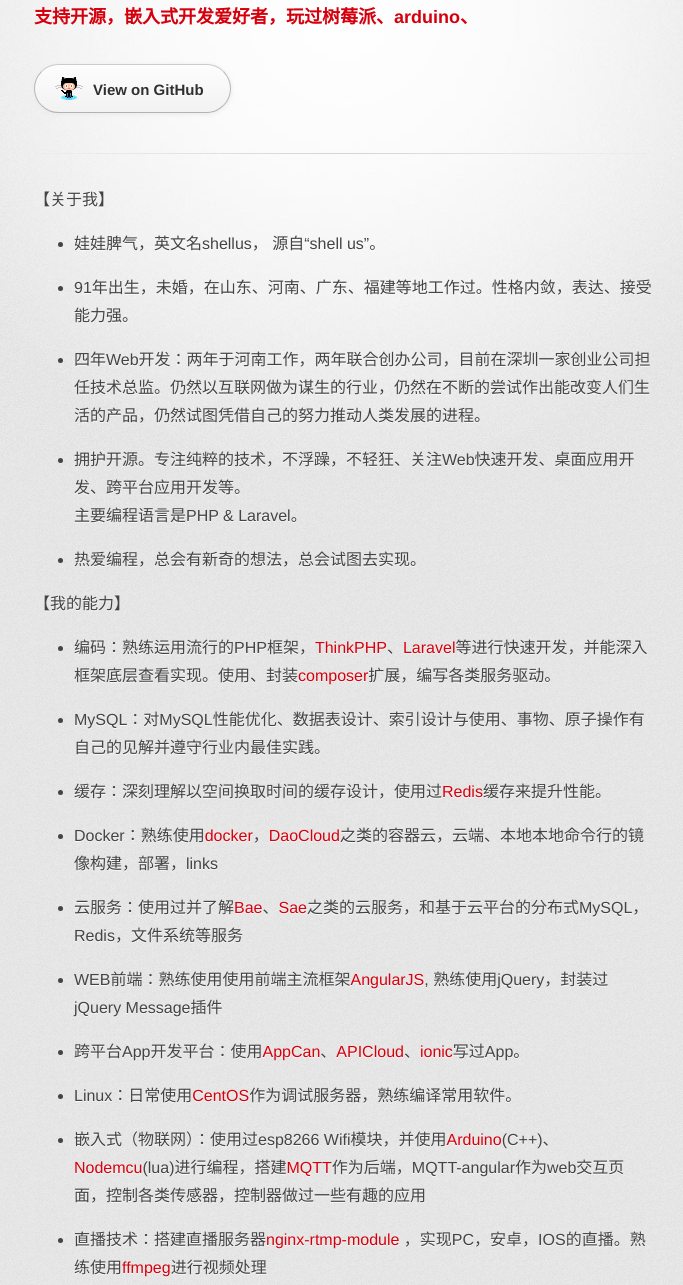
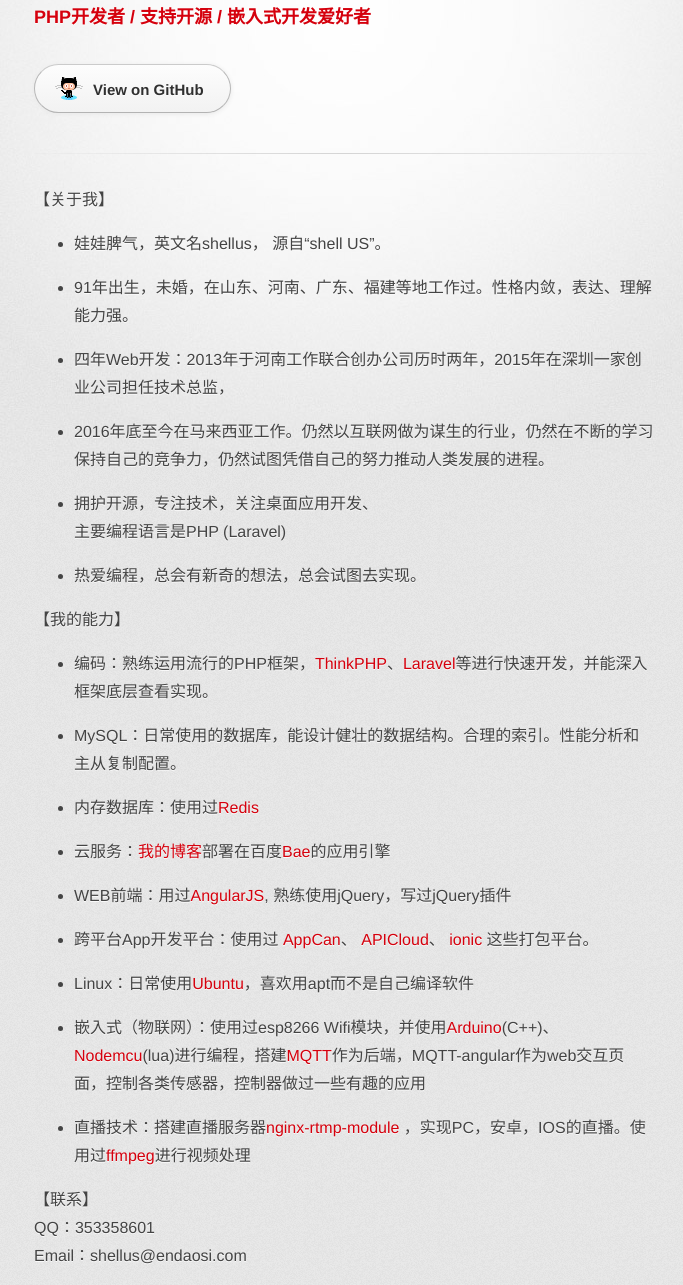
Before and after one commit to shellus/shellus.github.io, a plain HTML site: page index.html in a window 1280 px wide. Shown: the part 108-1393 px from the top of the page, without its empty margins (296-979 px from the left). Drawn offline with Linux system fonts and the light colour scheme; a script that the page names is missing.

Commit message:
变更信息

```diff
--- a/index.html
+++ b/index.html
@@ -14,10 +14,12 @@
             padding: 0;
             margin: 0;
         }
+
         header {
             padding-top: 35px;
             padding-bottom: 25px;
         }
+
         header h1 {
             font-family: 'Chivo', 'Helvetica Neue', Helvetica, Arial, serif;
             font-size: 48px;
@@ -27,23 +29,28 @@
             letter-spacing: -1px;
             margin: 0;
         }
+
         header p {
             margin-bottom: 8px;
             font-size: 18px;
             font-weight: bold;
             color: #d5000d;
         }
+
         #container {
             min-height: 595px;
             background: transparent url(images/highlight-bg.jpg) 50% 0 no-repeat;
         }
+
         #container img {
             max-width: 100%;
         }
+
         .inner {
             width: 620px;
             margin: 0 auto;
         }
+
         hr {
             height: 1px;
             padding-bottom: 1em;
@@ -52,6 +59,7 @@
             background: transparent url('images/hr.png') 50% 0 no-repeat;
             border: none;
         }
+
         footer {
             padding-top: 20px;
             padding-bottom: 30px;
@@ -60,15 +68,19 @@
             color: #aaa;
             background: transparent url('images/hr.png') 0 0 no-repeat;
         }
-        footer p{
+
+        footer p {
             text-align: center;
         }
+
         #view-on-github span {
             background: transparent url(images/octocat-icon.png) 12px 50% no-repeat;
         }
+
         .clearfix {
             display: block;
         }
+
         .clearfix:after {
             display: block;
             height: 0;
@@ -76,9 +88,11 @@
             visibility: hidden;
             content: '.';
         }
+
         #downloads {
             margin-bottom: 40px;
         }
+
         a.button {
             display: block;
             float: left;
@@ -91,12 +105,12 @@
             color: #303030;
             background: #fdfdfd;
             background: -moz-linear-gradient(top, #fdfdfd 0%, #f2f2f2 100%);
-            background: -webkit-gradient(linear, left top, left bottom, color-stop(0%,#fdfdfd), color-stop(100%,#f2f2f2));
-            background: -webkit-linear-gradient(top, #fdfdfd 0%,#f2f2f2 100%);
-            background: -o-linear-gradient(top, #fdfdfd 0%,#f2f2f2 100%);
-            background: -ms-linear-gradient(top, #fdfdfd 0%,#f2f2f2 100%);
-            background: linear-gradient(top, #fdfdfd 0%,#f2f2f2 100%);
-            filter: progid:DXImageTransform.Microsoft.gradient( startColorstr='#fdfdfd', endColorstr='#f2f2f2',GradientType=0 );
+            background: -webkit-gradient(linear, left top, left bottom, color-stop(0%, #fdfdfd), color-stop(100%, #f2f2f2));
+            background: -webkit-linear-gradient(top, #fdfdfd 0%, #f2f2f2 100%);
+            background: -o-linear-gradient(top, #fdfdfd 0%, #f2f2f2 100%);
+            background: -ms-linear-gradient(top, #fdfdfd 0%, #f2f2f2 100%);
+            background: linear-gradient(top, #fdfdfd 0%, #f2f2f2 100%);
+            filter: progid:DXImageTransform.Microsoft.gradient(startColorstr='#fdfdfd', endColorstr='#f2f2f2', GradientType=0);
             border-top: solid 1px #cbcbcb;
             border-right: solid 1px #b7b7b7;
             border-bottom: solid 1px #b3b3b3;
@@ -108,25 +122,28 @@
             -moz-border-radius: 30px;
             -webkit-border-radius: 30px;
         }
+
         a.button:hover {
             background: #fafafa;
             background: -moz-linear-gradient(top, #fdfdfd 0%, #f6f6f6 100%);
-            background: -webkit-gradient(linear, left top, left bottom, color-stop(0%,#fdfdfd), color-stop(100%,#f6f6f6));
-            background: -webkit-linear-gradient(top, #fdfdfd 0%,#f6f6f6 100%);
-            background: -o-linear-gradient(top, #fdfdfd 0%,#f6f6f6 100%);
-            background: -ms-linear-gradient(top, #fdfdfd 0%,#f6f6f6 100%);
-            background: linear-gradient(top, #fdfdfd 0%,#f6f6f6, 100%);
-            filter: progid:DXImageTransform.Microsoft.gradient( startColorstr='#fdfdfd', endColorstr='#f6f6f6',GradientType=0 );
+            background: -webkit-gradient(linear, left top, left bottom, color-stop(0%, #fdfdfd), color-stop(100%, #f6f6f6));
+            background: -webkit-linear-gradient(top, #fdfdfd 0%, #f6f6f6 100%);
+            background: -o-linear-gradient(top, #fdfdfd 0%, #f6f6f6 100%);
+            background: -ms-linear-gradient(top, #fdfdfd 0%, #f6f6f6 100%);
+            background: linear-gradient(top, #fdfdfd 0%, #f6f6f6, 100%);
+            filter: progid:DXImageTransform.Microsoft.gradient(startColorstr='#fdfdfd', endColorstr='#f6f6f6', GradientType=0);
             border-top: solid 1px #b7b7b7;
             border-right: solid 1px #b3b3b3;
             border-bottom: solid 1px #b3b3b3;
             border-left: solid 1px #b3b3b3;
         }
+
         a.button span {
             display: block;
             height: 23px;
             padding-left: 50px;
         }
+
         a:hover {
             color: #c5000c;
         }
@@ -134,6 +151,7 @@
         a {
             text-decoration: none;
         }
+
         a {
             color: #d5000d;
         }
@@ -146,7 +164,7 @@
     <div class="inner">
         <header>
             <h1>葛佳祥的履历</h1>
-            <p>支持开源，嵌入式开发爱好者，玩过树莓派、arduino、</p>
+            <p>PHP开发者 / 支持开源 / 嵌入式开发爱好者</p>
         </header>
 
         <section id="downloads" class="clearfix">
@@ -158,62 +176,83 @@
         <section id="main_content">
             <p>【关于我】</p>
             <ul>
-                <li>娃娃脾气，英文名shellus， 源自“shell us”。</li>
+                <li>娃娃脾气，英文名shellus， 源自“shell US”。</li>
             </ul>
             <ul>
-                <li><p>91年出生，未婚，在山东、河南、广东、福建等地工作过。性格内敛，表达、接受能力强。</p></li>
-                <li><p>
-                    四年Web开发：两年于河南工作，两年联合创办公司，目前在深圳一家创业公司担任技术总监。仍然以互联网做为谋生的行业，仍然在不断的尝试作出能改变人们生活的产品，仍然试图凭借自己的努力推动人类发展的进程。</p>
+                <li><p>91年出生，未婚，在山东、河南、广东、福建等地工作过。性格内敛，表达、理解能力强。</p></li>
+                <li>
+                    <p>
+                        四年Web开发：2013年于河南工作联合创办公司历时两年，2015年在深圳一家创业公司担任技术总监，
+                    </p>
                 </li>
-                <li><p>拥护开源。专注纯粹的技术，不浮躁，不轻狂、关注Web快速开发、桌面应用开发、跨平台应用开发等。<br/>
-                    主要编程语言是PHP &amp; Laravel。</p></li>
+                <li>
+                    <p>
+                        2016年底至今在马来西亚工作。仍然以互联网做为谋生的行业，仍然在不断的学习保持自己的竞争力，仍然试图凭借自己的努力推动人类发展的进程。
+                    </p>
+                </li>
+                <li><p>拥护开源，专注技术，关注桌面应用开发、<br/>
+                    主要编程语言是PHP (Laravel)</p></li>
                 <li><p>热爱编程，总会有新奇的想法，总会试图去实现。</p></li>
             </ul>
             <p>【我的能力】</p>
             <ul>
-                <li>编码：熟练运用流行的PHP框架，<a href="http://www.thinkphp.cn/">ThinkPHP</a>、<a href="https://laravel.com/">Laravel</a>等进行快速开发，并能深入框架底层查看实现。使用、封装<a href="https://packagist.org/">composer</a>扩展，编写各类服务驱动。</li>
+                <li>编码：熟练运用流行的PHP框架，<a href="http://www.thinkphp.cn/">ThinkPHP</a>、<a href="https://laravel.com/">Laravel</a>等进行快速开发，并能深入框架底层查看实现。
+                </li>
             </ul>
             <ul>
-                <li>MySQL：对MySQL性能优化、数据表设计、索引设计与使用、事物、原子操作有自己的见解并遵守行业内最佳实践。</li>
+                <li>MySQL：日常使用的数据库，能设计健壮的数据结构。合理的索引。性能分析和主从复制配置。</li>
             </ul>
             <ul>
-                <li>缓存：深刻理解以空间换取时间的缓存设计，使用过<a href="http://redis.io/">Redis</a>缓存来提升性能。</li>
+                <li>内存数据库：使用过<a href="http://redis.io/">Redis</a></li>
             </ul>
             <ul>
-                <li>Docker：熟练使用<a href="https://hub.docker.com/">docker</a>，<a href="https://www.daocloud.io/">DaoCloud</a>之类的容器云，云端、本地本地命令行的镜像构建，部署，links</li>
+                <li>云服务：<a href="http://blog.endaosi.com/">我的博客</a>部署在百度<a href="https://console.bce.baidu.com/">Bae</a>的应用引擎
+                </li>
             </ul>
             <ul>
-                <li>云服务：使用过并了解<a href="https://console.bce.baidu.com/">Bae</a>、<a href="http://sae.sina.com.cn/?m=dashboard">Sae</a>之类的云服务，和基于云平台的分布式MySQL，Redis，文件系统等服务</li>
+                <li>WEB前端：用过<a href="https://github.com/angular/angular">AngularJS</a>, 熟练使用jQuery，写过jQuery插件</li>
             </ul>
             <ul>
-                <li>WEB前端：熟练使用使用前端主流框架<a href="https://github.com/angular/angular">AngularJS</a>, 熟练使用jQuery，封装过jQuery Message插件</li>
+                <li>跨平台App开发平台：使用过
+                    <a href="http://www.appcan.cn/">AppCan</a>、
+                    <a href="http://www.apicloud.com/">APICloud</a>、
+                    <a href="http://ionicframework.com/">ionic</a>
+                    这些打包平台。
+                </li>
             </ul>
             <ul>
-                <li>跨平台App开发平台：使用<a href="http://www.appcan.cn/">AppCan</a>、<a href="http://www.apicloud.com/">APICloud</a>、<a href="http://ionicframework.com/">ionic</a>写过App。</li>
+                <li>Linux：日常使用<a href="https://www.centos.org/">Ubuntu</a>，喜欢用apt而不是自己编译软件</li>
             </ul>
             <ul>
-                <li>Linux：日常使用<a href="https://www.centos.org/">CentOS</a>作为调试服务器，熟练编译常用软件。</li>
+                <li>嵌入式（物联网）：使用过esp8266 Wifi模块，并使用<a href="https://github.com/esp8266/Arduino">Arduino</a>(C++)、<a
+                        href="https://github.com/nodemcu/nodemcu-firmware">Nodemcu</a>(lua)进行编程，搭建<a
+                        href="http://mqtt.org/">MQTT</a>作为后端，MQTT-angular作为web交互页面，控制各类传感器，控制器做过一些有趣的应用
+                </li>
             </ul>
             <ul>
-                <li>嵌入式（物联网）：使用过esp8266 Wifi模块，并使用<a href="https://github.com/esp8266/Arduino">Arduino</a>(C++)、<a href="https://github.com/nodemcu/nodemcu-firmware">Nodemcu</a>(lua)进行编程，搭建<a href="http://mqtt.org/">MQTT</a>作为后端，MQTT-angular作为web交互页面，控制各类传感器，控制器做过一些有趣的应用</li>
+                <li>直播技术：搭建直播服务器<a href="https://github.com/arut/nginx-rtmp-module">nginx-rtmp-module</a>
+                    ，实现PC，安卓，IOS的直播。使用过<a href="http://www.ffmpeg.org/">ffmpeg</a>进行视频处理
+                </li>
             </ul>
-            <ul>
-                <li>直播技术：搭建直播服务器<a href="https://github.com/arut/nginx-rtmp-module">nginx-rtmp-module</a> ，实现PC，安卓，IOS的直播。熟练使用<a href="http://www.ffmpeg.org/">ffmpeg</a>进行视频处理</li>
-            </ul>
-            <ul>
-                <li>桌面前端：刚开始学习C# WPF桌面应用开发  <small>Date: 2016年6月24日</small></li>
-            </ul>
-            <hr/>
             <p>【联系】<br/>
                 QQ：353358601<br/>
                 Email：shellus@endaosi.com</p>
             <hr/>
-            <p><strong>我</strong><br/>
-                <img src="images/3524476502.jpg" alt="me.jpg"/><br/>
-                <strong>女友</strong><br/>
-                <img src="images/3633431437.jpg" alt="girl.jpg"/><br/>
-                <strong>我们</strong><br/>
-                <img src="images/3772377354.jpg" alt="m.jpg"/></p>
+            <div>
+                <div style="width: 50%;padding:0px;display: inline-block;float: left;">
+                    <strong>我</strong><br/>
+                    <img width="100%" src="images/3524476502.jpg" alt="me.jpg"/>
+                </div>
+                <div style="width: 50%;padding:0px;display: inline-block;float: left;">
+                    <strong>女友</strong><br/>
+                    <img width="100%" src="images/3633431437.jpg" alt="girl.jpg"/>
+                </div>
+                <span style="float: none"></span>
+            </div>
+
+            <strong>我们</strong><br/>
+            <img src="images/3772377354.jpg" alt="m.jpg"/>
+
         </section>
 
 
@@ -241,7 +280,8 @@
                 这个页面托管在 <a href="https://pages.github.com">GitHub Pages</a>. 页面设计 <a href="https://shellus.github.io/">shellus</a>.
             </p>
             <p>
-                <script type="text/javascript">var cnzz_protocol = (("https:" == document.location.protocol) ? " https://" : " http://");document.write(unescape("%3Cspan id='cnzz_stat_icon_1259658139'%3E%3C/span%3E%3Cscript src='" + cnzz_protocol + "s11.cnzz.com/z_stat.php%3Fid%3D1259658139%26show%3Dpic' type='text/javascript'%3E%3C/script%3E"));</script>
+                <script type="text/javascript">var cnzz_protocol = (("https:" == document.location.protocol) ? " https://" : " http://");
+                document.write(unescape("%3Cspan id='cnzz_stat_icon_1259658139'%3E%3C/span%3E%3Cscript src='" + cnzz_protocol + "s11.cnzz.com/z_stat.php%3Fid%3D1259658139%26show%3Dpic' type='text/javascript'%3E%3C/script%3E"));</script>
             </p>
 
         </footer>
```
